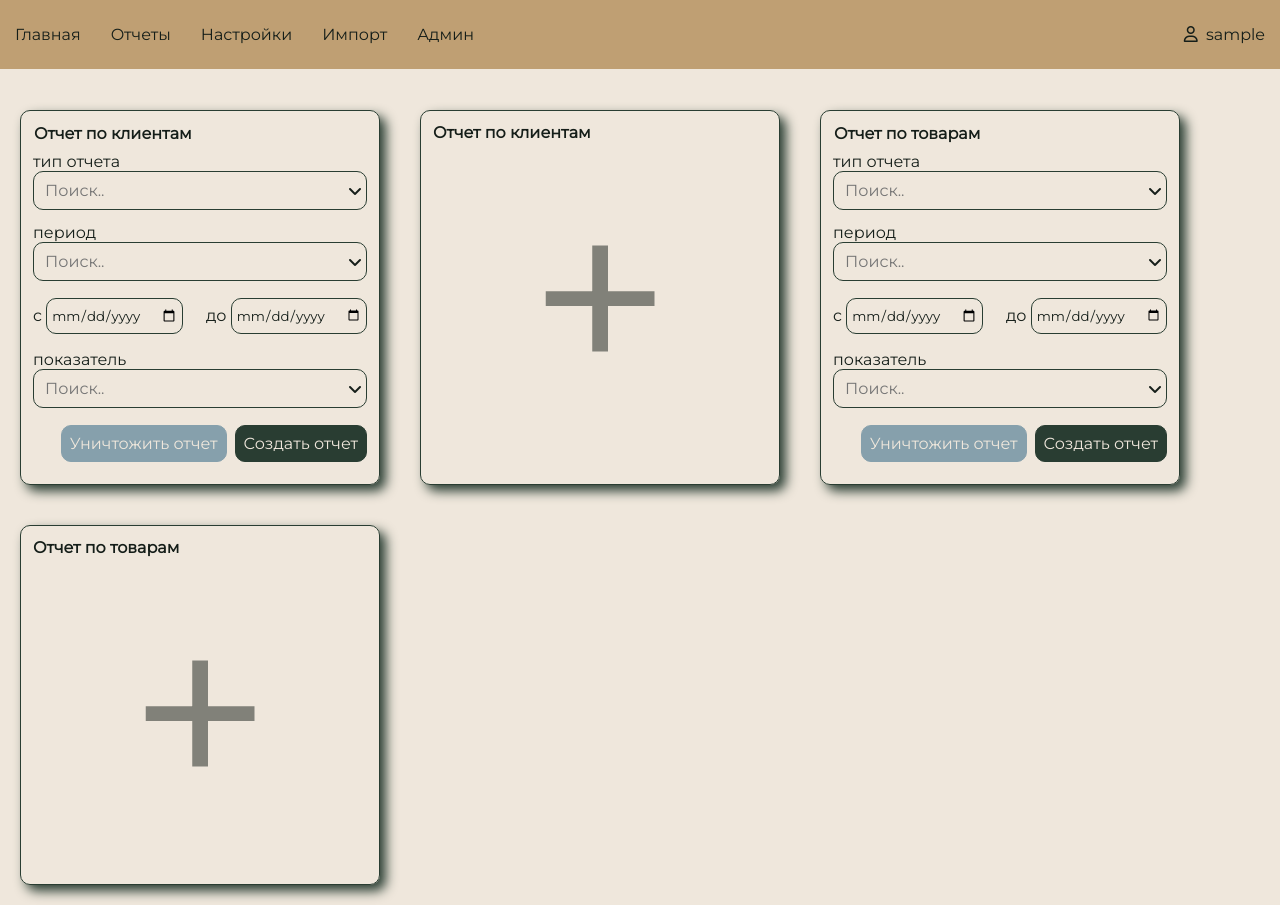
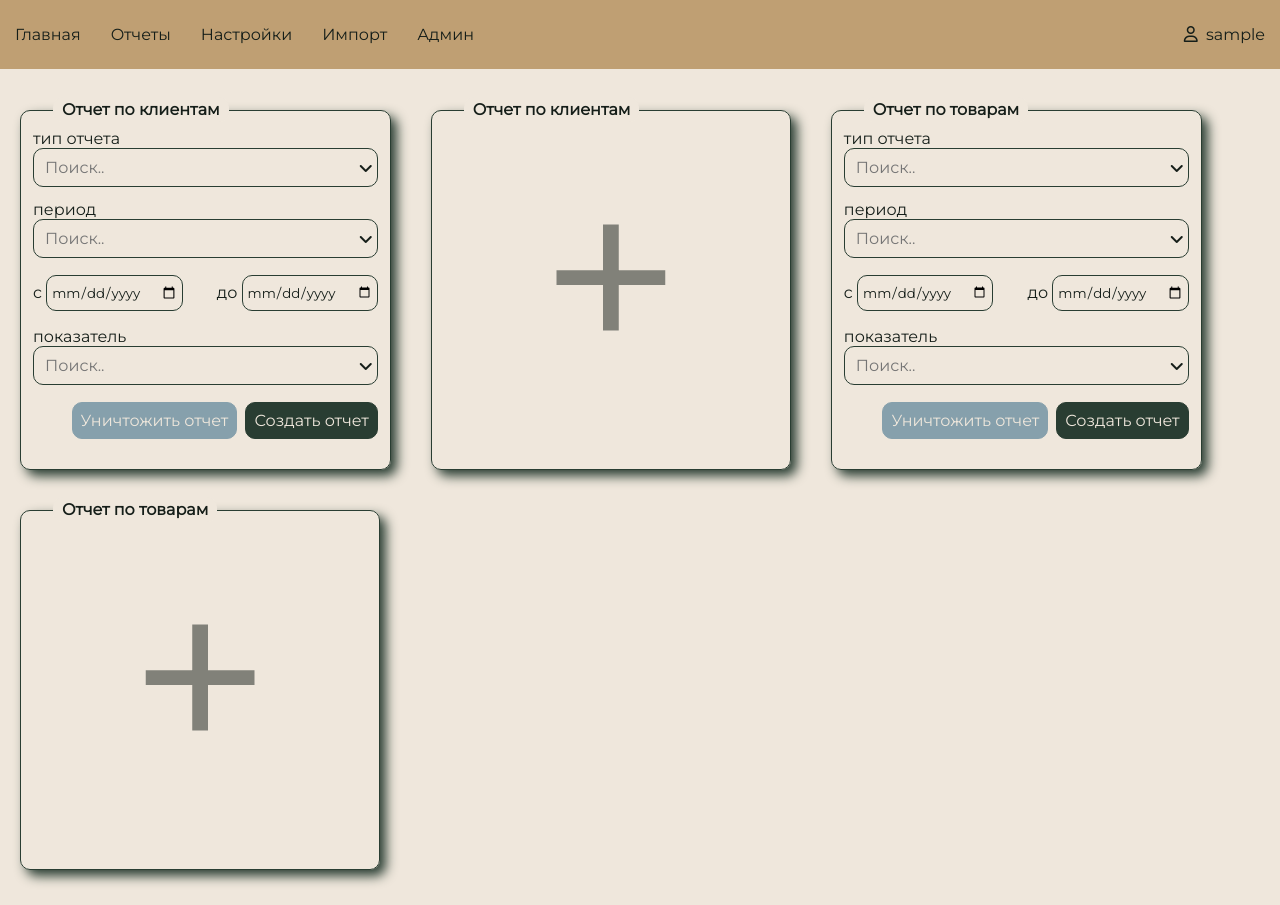
Before and after one commit to tsibul/marketingReport, a Django app: template templates/report.html in a window 1280 px wide. Run offline with Django 4.2, Linux system fonts and the light colour scheme; the template is opened without the code that fills it, so the values that code supplies are empty; the visitor is signed in with stand-in values (Sample User, id 1); parts of the project's set-up code (start-up, migrations or seed data) failed here and were passed over; some libraries are stand-ins or nearby versions.

Commit message:
Title on the border of report

```diff
--- a/marketing_report/static/marketing_report/css/scss/_dictionary.scss
+++ b/marketing_report/static/marketing_report/css/scss/_dictionary.scss
@@ -24,6 +24,9 @@
     transform: scale(1.03);
   }
 
+  &__active{
+    font-weight: 800;
+  }
   &__header {
     padding: 60px;
     background-color: $colorSecondary200;
@@ -58,8 +61,8 @@
       margin-right: 19px;
     }
 
-    &:not(.report-heading):hover {
-      background-color: $colorNeutral100;
+    &:not(.dict-block__active):hover {
+      background-color: $colorPrimary200;
     }
   }
 
@@ -70,6 +73,7 @@
 
   &__text {
     width: 100%;
+    font-weight: inherit;
   }
 
 
--- a/marketing_report/static/marketing_report/css/scss/_main.scss
+++ b/marketing_report/static/marketing_report/css/scss/_main.scss
@@ -117,7 +117,7 @@
     position: absolute;
     background-color: $colorSecondary100;
     display: none;
-    z-index: 2;
+    z-index: 5;
 
     & li {
       padding: 6px 10px;
@@ -173,3 +173,15 @@
   justify-content: flex-end;
   gap: 8px;
 }
+
+.border-title{
+  margin-left: 20px;
+  @include brd-standard;
+  border-color: transparent;
+  padding: 2px 8px;
+  background-color: $colorSecondary100;
+  z-index: 3;
+  width: auto;
+  position: absolute;
+  top: -14px;
+}
--- a/marketing_report/static/marketing_report/css/scss/_report.scss
+++ b/marketing_report/static/marketing_report/css/scss/_report.scss
@@ -10,19 +10,19 @@
     margin-bottom: 6px;
   }
 
-  &-header {
-    display: flex;
-    justify-content: space-between;
-    align-items: center;
-    gap: 8px;
-    border: 1px solid transparent;
-    border-radius: 10px;
-  }
+  //&-header {
+  //  display: flex;
+  //  justify-content: space-between;
+  //  align-items: center;
+  //  gap: 8px;
+  //  border: 1px solid transparent;
+  //  border-radius: 10px;
+  //}
 
-  &-heading {
-    font-weight: 800;
-    margin-bottom: 2px;
-  }
+  //&-heading {
+  //  font-weight: 800;
+  //  margin-bottom: 2px;
+  //}
 
   &__form-input {
     margin: 10px 0;
@@ -44,9 +44,11 @@
     text-decoration: none;
     transition: all 0.3s ease-out;
     box-shadow: 6px 6px 12px $colorPrimary800;
+    position: relative;
 
     &:hover {
       transform: scale(1.02);
+      z-index: 5;
     }
 
 
@@ -62,6 +64,10 @@
       &:hover p {
         color: $colorSecondary100;
         opacity: 1;
+      }
+
+      &:hover .border-title {
+        border-color: $colorPrimary800;
       }
 
       &:hover {
@@ -100,6 +106,7 @@
 .date-row {
   display: flex;
   justify-content: space-between;
+  gap: 30px;
 }
 
 .report-long {
@@ -108,7 +115,9 @@
 
   &__header {
     background-color: $colorSecondary200;
-    padding: 4px;
+    padding: 2px 10px;
+    @include d-flex-center(space-between);
+    @include brd-standard;
   }
 
   &_parameter {
--- a/marketing_report/static/marketing_report/css/scss/_vars.scss
+++ b/marketing_report/static/marketing_report/css/scss/_vars.scss
@@ -1,3 +1,9 @@
+$colorPrimary50: #F0F5F2;
+$colorPrimary100: #E1EAE5;
+$colorPrimary200: #C2D6CB;
+$colorPrimary300: #A4C1B1;
+$colorPrimary400: #85AD96;
+$colorPrimary500: #5C886F;
 $colorPrimary600: #527A63;
 $colorPrimary800: #293D32;
 $colorPrimary900: #151E19;
--- a/marketing_report/static/marketing_report/css/style.css
+++ b/marketing_report/static/marketing_report/css/style.css
@@ -2,7 +2,7 @@
   position: fixed;
   width: 100%;
   background-color: #BF9F73;
-  z-index: 3;
+  z-index: 5;
 }
 
 .menu {
@@ -138,7 +138,7 @@
   position: absolute;
   background-color: #EFE7DC;
   display: none;
-  z-index: 2;
+  z-index: 5;
 }
 .dropdown__content li {
   padding: 6px 10px;
@@ -188,23 +188,24 @@
   gap: 8px;
 }
 
+.border-title {
+  margin-left: 20px;
+  border: 1px solid #293D32;
+  border-radius: 10px;
+  border-color: transparent;
+  padding: 2px 8px;
+  background-color: #EFE7DC;
+  z-index: 3;
+  width: auto;
+  position: absolute;
+  top: -14px;
+}
+
 .report_button-block {
   margin: 10px 0;
 }
 .report_dropdown {
   margin-bottom: 6px;
-}
-.report-header {
-  display: flex;
-  justify-content: space-between;
-  align-items: center;
-  gap: 8px;
-  border: 1px solid transparent;
-  border-radius: 10px;
-}
-.report-heading {
-  font-weight: 800;
-  margin-bottom: 2px;
 }
 .report__form-input {
   margin: 10px 0;
@@ -225,9 +226,11 @@
   text-decoration: none;
   transition: all 0.3s ease-out;
   box-shadow: 6px 6px 12px #293D32;
+  position: relative;
 }
 .report-block:hover {
   transform: scale(1.02);
+  z-index: 5;
 }
 .report-block-content {
   display: flex;
@@ -239,6 +242,9 @@
 .report-block-hoverable:hover p {
   color: #EFE7DC;
   opacity: 1;
+}
+.report-block-hoverable:hover .border-title {
+  border-color: #293D32;
 }
 .report-block-hoverable:hover {
   background-color: #293D32;
@@ -272,6 +278,7 @@
 .date-row {
   display: flex;
   justify-content: space-between;
+  gap: 30px;
 }
 
 .report-long {
@@ -280,7 +287,12 @@
 }
 .report-long__header {
   background-color: #DFCFB9;
-  padding: 4px;
+  padding: 2px 10px;
+  display: flex;
+  align-items: center;
+  justify-content: space-between;
+  border: 1px solid #293D32;
+  border-radius: 10px;
 }
 .report-long_parameter {
   margin-bottom: 0;
@@ -322,6 +334,9 @@
 .dict-block:hover {
   transform: scale(1.03);
 }
+.dict-block__active {
+  font-weight: 800;
+}
 .dict-block__header {
   padding: 60px;
   background-color: #DFCFB9;
@@ -353,8 +368,8 @@
 .dict-block__row_right-margin {
   margin-right: 19px;
 }
-.dict-block__row:not(.report-heading):hover {
-  background-color: #E1E7EA;
+.dict-block__row:not(.dict-block__active):hover {
+  background-color: #C2D6CB;
 }
 .dict-block__content {
   overflow: auto;
@@ -362,6 +377,7 @@
 }
 .dict-block__text {
   width: 100%;
+  font-weight: inherit;
 }
 .dict-block[open] {
   max-height: 632px;
@@ -429,17 +445,4 @@
   position: relative;
 }
 
-.border-title {
-  margin-left: 20px;
-  border: 1px solid #293D32;
-  border-radius: 10px;
-  border-color: transparent;
-  padding: 8px;
-  background-color: #EFE7DC;
-  z-index: 3;
-  width: auto;
-  position: absolute;
-  top: -17px;
-}
-
 /*# sourceMappingURL=style.css.map */
--- a/marketing_report/static/marketing_report/js/report_page.js
+++ b/marketing_report/static/marketing_report/js/report_page.js
@@ -137,7 +137,7 @@ function buildReport(thisObj) {
 
     function emptyReportBlockBig() {
         parentObj.classList.add('report-long');
-        const reportHeading = parentObj.querySelector('.report-heading')
+        const reportHeading = parentObj.querySelector('.border-title')
         reportHeading.textContent = reportTitle;
         const dateRow = parentObj.querySelector('.date-row').cloneNode(true);
         const reportSelector = parentObj.querySelector('[id^="report-select"]').parentElement.cloneNode(true);
--- a/templates/report.html
+++ b/templates/report.html
@@ -6,9 +6,8 @@
         <div class="container">
             <section class="report-content">
                 <div class="report-block" id="report-1">
-                    <div class="report-header">
-                        <p class="report-heading">Отчет по клиентам</p>
-                    </div>
+                    <h4 class="border-title active">Отчет по клиентам</h4>
+                    <div class="report-header"></div>
                     <div class="report-block-content">
                         <label for="report-select-1" class="top-label">тип отчета</label>
                         <div class="dropdown report_dropdown" onclick="openDropdown(this);">
@@ -76,13 +75,12 @@
                     </div>
                 </div>
                 <div onclick="newReport(this, 0)" class="report-block report-block-hoverable" id="report-2">
-                    <p class="report-heading">Отчет по клиентам</p>
+                    <h4 class="border-title active">Отчет по клиентам</h4>
                     <p class="big-plus">+</p>
                 </div>
                 <div class="report-block" id="report-10001">
-                    <div class="report-header">
-                        <p class="report-heading">Отчет по товарам</p>
-                    </div>
+                    <h4 class="border-title active">Отчет по товарам</h4>
+                    <div class="report-header"></div>
                     <div class="report-block-content">
                         <label for="report-select-10001" class="top-label">тип отчета</label>
                         <div class="dropdown report_dropdown" onclick="openDropdown(this);">
@@ -150,7 +148,7 @@
                     </div>
                 </div>
                 <div onclick="newReport(this, 10000)" class="report-block report-block-hoverable" id="report-10002">
-                    <p class="report-heading">Отчет по товарам</p>
+                    <h4 class="border-title active">Отчет по товарам</h4>
                     <p class="big-plus">+</p>
                 </div>
             </section>
@@ -163,9 +161,8 @@
         <div id="json-money-arguments">{{ json_money_arguments }}</div>
         <div id="json-time-arguments">{{ json_time_arguments }}</div>
         <div class="report-block" id="report-0">
-            <div class="report-header">
-                <p class="report-heading">Отчет по клиентам</p>
-            </div>
+            <h4 class="border-title active">Отчет по клиентам</h4>
+            <div class="report-header"></div>
             <div class="report-block-content">
                 <label for="report-select-0" class="top-label">тип отчета</label>
                 <div class="dropdown report_dropdown" onclick="openDropdown(this);">
@@ -224,9 +221,8 @@
             </div>
         </div>
         <div class="report-block" id="report-10000">
-            <div class="report-header">
-                <p class="report-heading">Отчет по товарам</p>
-            </div>
+            <h4 class="border-title active">Отчет по товарам</h4>
+            <div class="report-header"></div>
             <div class="report-block-content">
                 <label for="report-select-10000" class="top-label">тип отчета</label>
                 <div class="dropdown report_dropdown" onclick="openDropdown(this);">
```
Also changed, not shown: templates/dictionary.html (+18 -18 lines), 1 other file.
